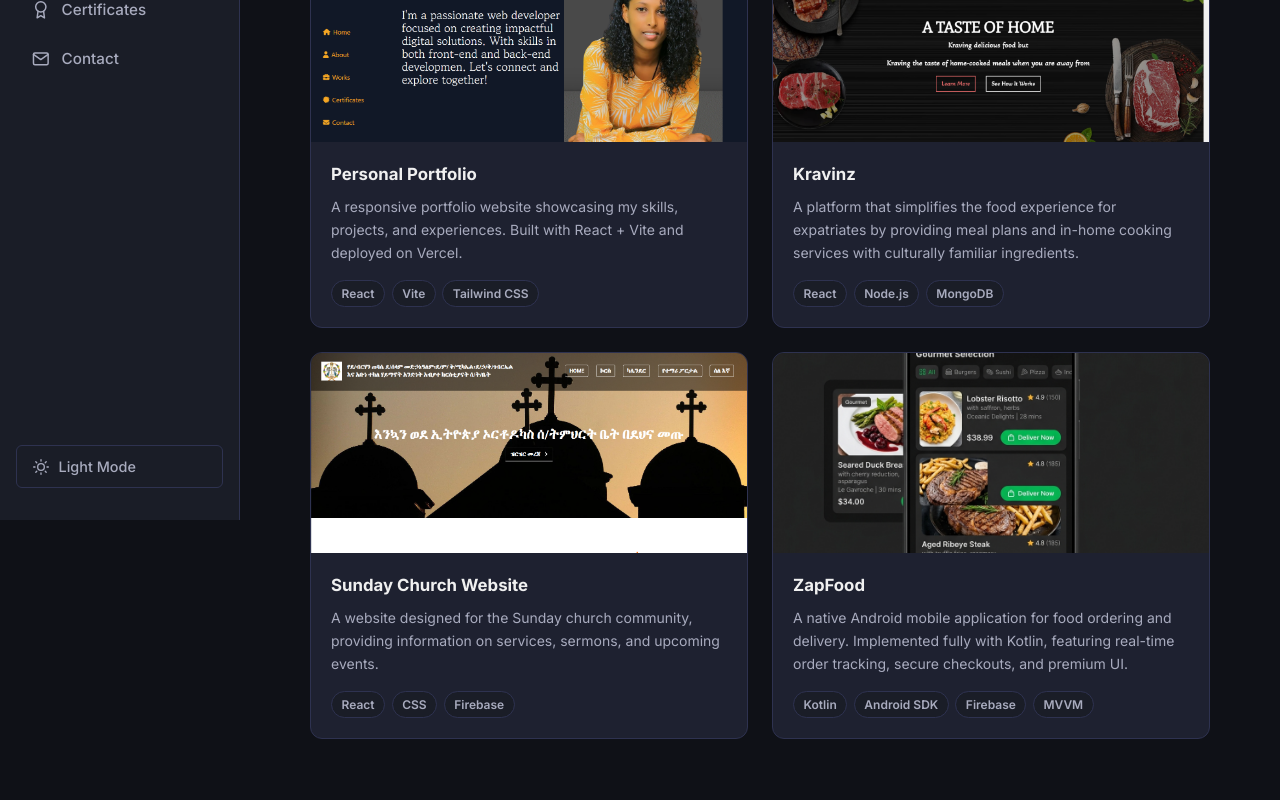
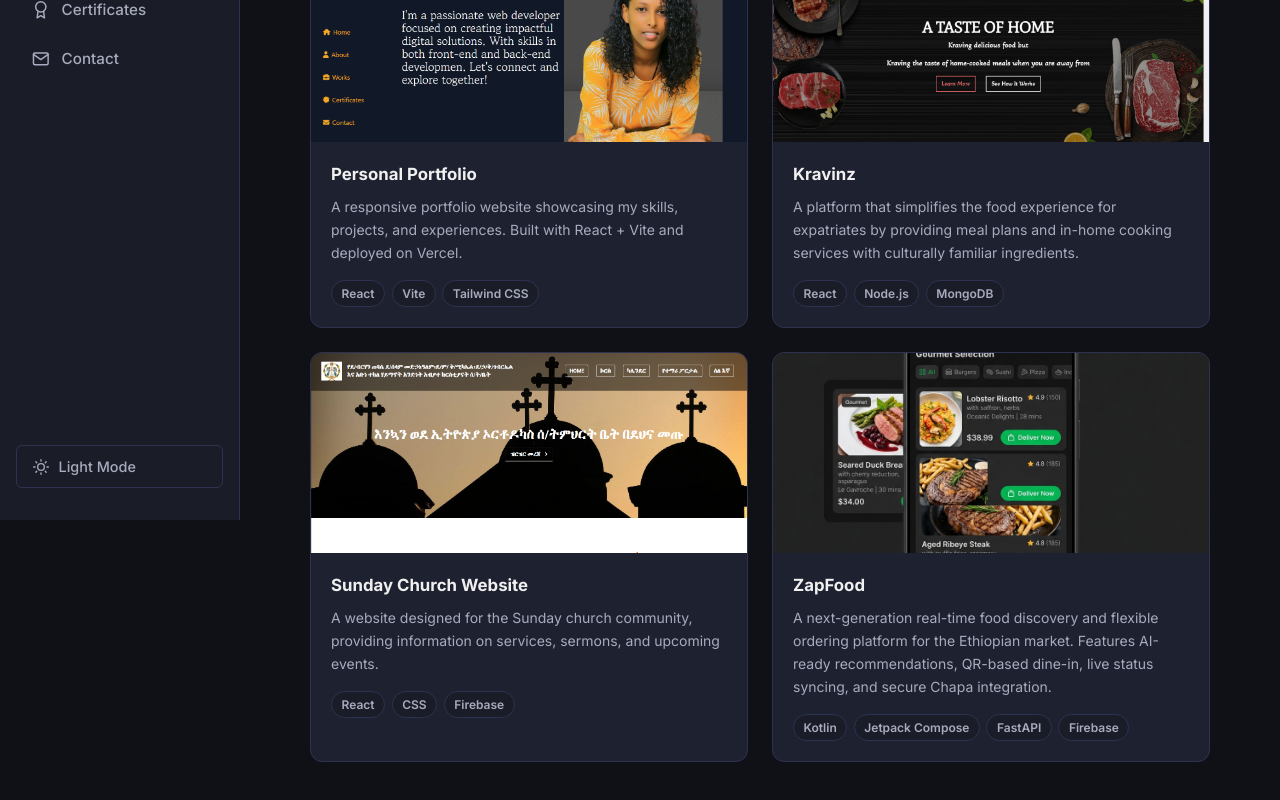
Before and after one commit to tinbit25/Portifolio, a React (Vite) app: page /works in a window 1280 px wide. Shown: the part 280-1080 px from the top of the page. Built offline with nearby package versions, Linux system fonts and the light colour scheme.

Commit message:
Refactor: update links and add ZapFood Kotlin app

```diff
--- a/src/components/Works.jsx
+++ b/src/components/Works.jsx
@@ -40,10 +40,10 @@ const projects = [
   {
     title: "ZapFood",
     description:
-      "A native Android mobile application for food ordering and delivery. Implemented fully with Kotlin, featuring real-time order tracking, secure checkouts, and premium UI.",
+      "A next-generation real-time food discovery and flexible ordering platform for the Ethiopian market. Features AI-ready recommendations, QR-based dine-in, live status syncing, and secure Chapa integration.",
     image: zapfood,
     alt: "ZapFood mobile application mockup",
-    tags: ["Kotlin", "Android SDK", "Firebase", "MVVM"],
+    tags: ["Kotlin", "Jetpack Compose", "FastAPI", "Firebase"],
     github: "https://github.com/tinbit25/ZapFood",
     demo: null,
   },
```
Also changed, not shown: 1 other file (tests, documents, lock files or other folders).
